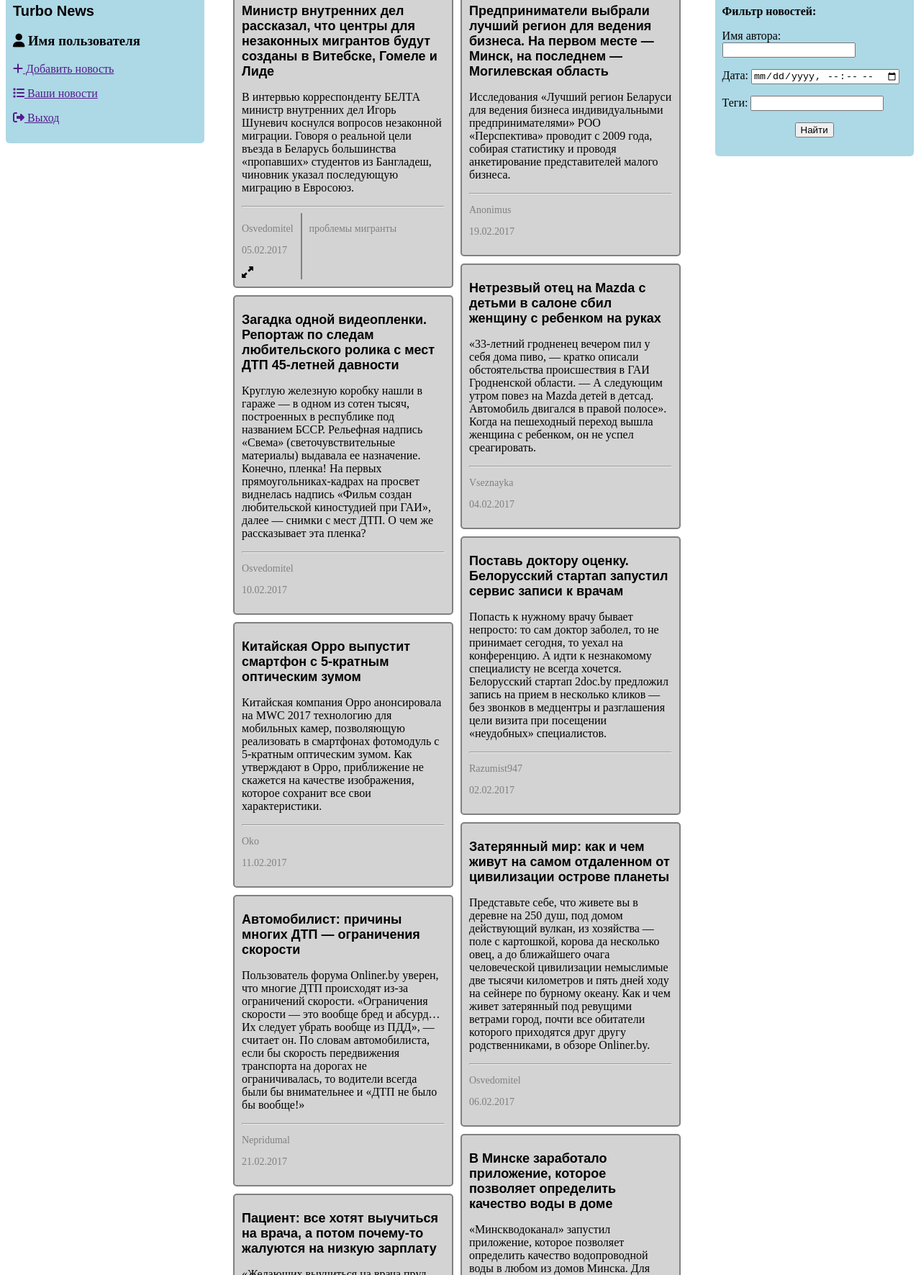
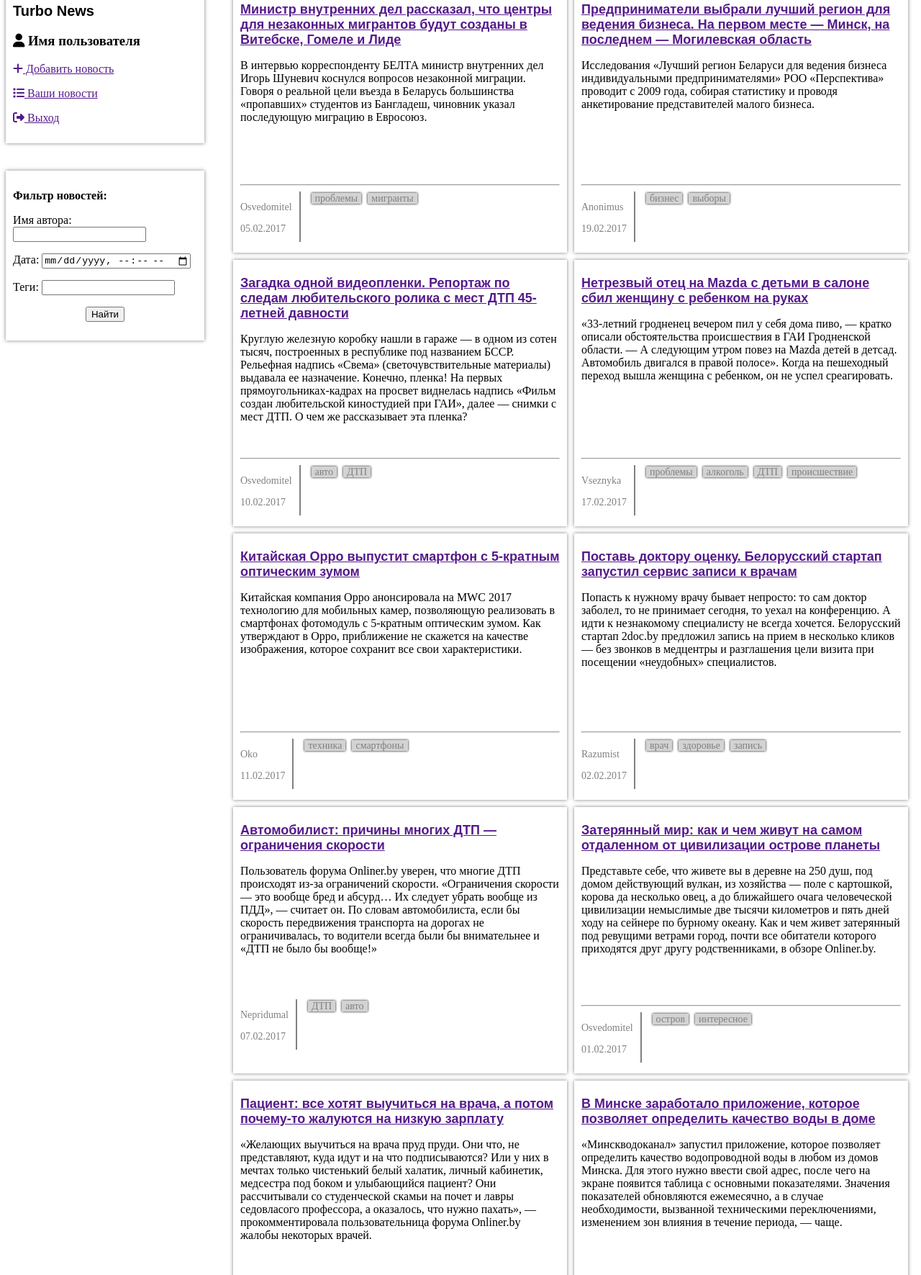
Before and after one commit to Verpad/VerpadStudyRepository, a plain HTML site: page UI/index.html in a window 1280 px wide. Shown: the part 27-1798 px from the top of the page at 72% size. Drawn offline with Linux system fonts and the light colour scheme.

Commit message:
Changed color and resized

```diff
--- a/UI/index.html
+++ b/UI/index.html
@@ -29,90 +29,176 @@
 		    </p>
 		    <p style="text-align: center"><button>Найти</button>
 		</div>
-		<div id="clearRight"></div>
+		<div class="clearLeft"></div>
 		<div class="news">
 			<div class="leftColumn">
 				<div class = "newsText">
-					<h1 class="newsTitle">Министр внутренних дел рассказал, что центры для незаконных мигрантов будут созданы в Витебске, Гомеле и Лиде</h1>
+					<div class = "newsContent">
+						<h1 class="newsTitle"><a href="">Министр внутренних дел рассказал, что центры для незаконных мигрантов будут созданы в Витебске, Гомеле и Лиде</a></h1>
 						<p>В интервью корреспонденту БЕЛТА министр внутренних дел Игорь Шуневич коснулся вопросов незаконной миграции. Говоря о реальной цели въезда в Беларусь большинства «пропавших» студентов из Бангладеш, чиновник указал последующую миграцию в Евросоюз.</p>
+					</div>
 					<hr>
 					<div class="newsInfo-left">
 						<p class = "newsInfo">Osvedomitel</p>
 						<p class = "newsInfo">05.02.2017</p>
-						<i class="fa fa-expand" aria-hidden="true"></i>
 					</div>
 					<div class="newsInfo-right">
-						<p class="newsInfo">проблемы мигранты</p>
+						<font class="newsInfo-tags">проблемы</font>
+						<font class="newsInfo-tags">мигранты</font>
 					</div>
 					<div class="clearLeft"></div>
 				</div>
 				<div class = "newsText">
-					<h1 class="newsTitle">Загадка одной видеопленки. Репортаж по следам любительского ролика с мест ДТП 45-летней давности</h1>
+					<div class = "newsContent">
+						<h1 class="newsTitle"><a href="">Загадка одной видеопленки. Репортаж по следам любительского ролика с мест ДТП 45-летней давности</a></h1>
 						<p>Круглую железную коробку нашли в гараже — в одном из сотен тысяч, построенных в республике под названием БССР. Рельефная надпись «Свема» (светочувствительные материалы) выдавала ее назначение. Конечно, пленка! На первых прямоугольниках-кадрах на просвет виднелась надпись «Фильм создан любительской киностудией при ГАИ», далее — снимки с мест ДТП. О чем же рассказывает эта пленка?</p>
+					</div>
 					<hr>
+					<div class="newsInfo-left">
 						<p class = "newsInfo">Osvedomitel</p>
 						<p class = "newsInfo">10.02.2017</p>
 					</div>
+					<div class="newsInfo-right">
+						<font class="newsInfo-tags">авто</font>
+						<font class="newsInfo-tags">ДТП</font>
+					</div>
+					<div class="clearLeft"></div>
+				</div>
 				<div class = "newsText">
-					<h1 class="newsTitle">Китайская Oppo выпустит смартфон с 5-кратным оптическим зумом</h1>
+					<div class = "newsContent">
+						<h1 class="newsTitle"><a href="">Китайская Oppo выпустит смартфон с 5-кратным оптическим зумом</a></h1>
 						<p>Китайская компания Oppo анонсировала на MWC 2017 технологию для мобильных камер, позволяющую реализовать в смартфонах фотомодуль с 5-кратным оптическим зумом. Как утверждают в Oppo, приближение не скажется на качестве изображения, которое сохранит все свои характеристики.</p>
+					</div>
 					<hr>
+					<div class="newsInfo-left">
 						<p class = "newsInfo">Oko</p>
 						<p class = "newsInfo">11.02.2017</p>
 					</div>
-				<div class = "newsText">
-					<h1 class="newsTitle">Автомобилист: причины многих ДТП — ограничения скорости</h1>
-					<p>Пользователь форума Onliner.by уверен, что многие ДТП происходят из-за ограничений скорости. «Ограничения скорости — это вообще бред и абсурд… Их следует убрать вообще из ПДД», — считает он. По словам автомобилиста, если бы скорость передвижения транспорта на дорогах не ограничивалась, то водители всегда были бы внимательнее и «ДТП не было бы вообще!»</p>
-					<hr>
-					<p class = "newsInfo">Nepridumal</p>
-					<p class = "newsInfo">21.02.2017</p>
+					<div class="newsInfo-right">
+						<font class="newsInfo-tags">техника</font>
+						<font class="newsInfo-tags">смартфоны</font>
+					</div>
+					<div class="clearLeft"></div>
 				</div>
 				<div class = "newsText">
-					<h1 class="newsTitle">Пациент: все хотят выучиться на врача, а потом почему-то жалуются на низкую зарплату</h1>
+					<div class = "newsContent">
+						<h1 class="newsTitle"><a href="">Автомобилист: причины многих ДТП — ограничения скорости</a></h1>
+						<p>Пользователь форума Onliner.by уверен, что многие ДТП происходят из-за ограничений скорости. «Ограничения скорости — это вообще бред и абсурд… Их следует убрать вообще из ПДД», — считает он. По словам автомобилиста, если бы скорость передвижения транспорта на дорогах не ограничивалась, то водители всегда были бы внимательнее и «ДТП не было бы вообще!»</p>
+					</div>
+					<div class="newsInfo-left">
+						<p class = "newsInfo">Nepridumal</p>
+						<p class = "newsInfo">07.02.2017</p>
+					</div>
+					<div class="newsInfo-right">
+						<font class="newsInfo-tags">ДТП</font>
+						<font class="newsInfo-tags">авто</font>
+					</div>
+					<div class="clearLeft"></div>
+				</div>
+				<div class = "newsText">
+					<div class = "newsContent">
+						<h1 class="newsTitle"><a href="">Пациент: все хотят выучиться на врача, а потом почему-то жалуются на низкую зарплату</a></h1>
 						<p>«Желающих выучиться на врача пруд пруди. Они что, не представляют, куда идут и на что подписываются? Или у них в мечтах только чистенький белый халатик, личный кабинетик, медсестра под боком и улыбающийся пациент? Они рассчитывали со студенческой скамьи на почет и лавры седовласого профессора, а оказалось, что нужно пахать», — прокомментировала пользовательница форума Onliner.by жалобы некоторых врачей.</p>
+					</div>
 					<hr>
+					<div class="newsInfo-left">
 						<p class = "newsInfo">Pochemuchka</p>
 						<p class = "newsInfo">20.02.2017</p>
+					</div>
+					<div class="newsInfo-right">
+						<font class="newsInfo-tags">врачи</font>
+						<font class="newsInfo-tags">проблемы</font>
+					</div>
+					<div class="clearLeft"></div>
 				</div>
 			</div>
 			<div class = "rightColumn">
 				<div class = "newsText">
-					<h1 class="newsTitle">Предприниматели выбрали лучший регион для ведения бизнеса. На первом месте — Минск, на последнем — Могилевская область</h1>
+					<div class = "newsContent">
+						<h1 class="newsTitle"><a href="">Предприниматели выбрали лучший регион для ведения бизнеса. На первом месте — Минск, на последнем — Могилевская область</a></h1>
 						<p>Исследования «Лучший регион Беларуси для ведения бизнеса индивидуальными предпринимателями» РОО «Перспектива» проводит с 2009 года, собирая статистику и проводя анкетирование представителей малого бизнеса.</p>
+					</div>
 					<hr>
+					<div class="newsInfo-left">
 						<p class = "newsInfo">Anonimus</p>
 						<p class = "newsInfo">19.02.2017</p>
 					</div>
-
-				<div class = "newsText">
-					<h1 class="newsTitle">Нетрезвый отец на Mazda с детьми в салоне сбил женщину с ребенком на руках</h1>
-					<p>«33-летний гродненец вечером пил у себя дома пиво, — кратко описали обстоятельства происшествия в ГАИ Гродненской области. — А следующим утром повез на Mazda детей в детсад. Автомобиль двигался в правой полосе». Когда на пешеходный переход вышла женщина с ребенком, он не успел среагировать.</p>
-					<hr>
-					<p class = "newsInfo">Vseznayka</p>
-					<p class = "newsInfo">04.02.2017</p>
+					<div class="newsInfo-right">
+						<font class="newsInfo-tags">бизнес</font>
+						<font class="newsInfo-tags">выборы</font>
 					</div>
-				<div class = "newsText">
-					<h1 class="newsTitle">Поставь доктору оценку. Белорусский стартап запустил сервис записи к врачам</h1>
-					<p>Попасть к нужному врачу бывает непросто: то сам доктор заболел, то не принимает сегодня, то уехал на конференцию. А идти к незнакомому специалисту не всегда хочется. Белорусский стартап 2doc.by предложил запись на прием в несколько кликов — без звонков в медцентры и разглашения цели визита при посещении «неудобных» специалистов.</p>
-					<hr>
-					<p class = "newsInfo">Razumist947</p>
-					<p class = "newsInfo">02.02.2017</p>
+					<div class="clearLeft"></div>
 				</div>
 
 				<div class = "newsText">
-					<h1 class="newsTitle">Затерянный мир: как и чем живут на самом отдаленном от цивилизации острове планеты</h1>
-					<p>Представьте себе, что живете вы в деревне на 250 душ, под домом действующий вулкан, из хозяйства — поле с картошкой, корова да несколько овец, а до ближайшего очага человеческой цивилизации немыслимые две тысячи километров и пять дней ходу на сейнере по бурному океану. Как и чем живет затерянный под ревущими ветрами город, почти все обитатели которого приходятся друг другу родственниками, в обзоре Onliner.by.</p>
+					<div class = "newsContent">
+						<h1 class="newsTitle"><a href="">Нетрезвый отец на Mazda с детьми в салоне сбил женщину с ребенком на руках</a></h1>
+						<p>«33-летний гродненец вечером пил у себя дома пиво, — кратко описали обстоятельства происшествия в ГАИ Гродненской области. — А следующим утром повез на Mazda детей в детсад. Автомобиль двигался в правой полосе». Когда на пешеходный переход вышла женщина с ребенком, он не успел среагировать.</p>
+					</div>
 					<hr>
-					<p class = "newsInfo">Osvedomitel</p>
-					<p class = "newsInfo">06.02.2017</p>
+					<div class="newsInfo-left">
+						<p class = "newsInfo">Vseznyka</p>
+						<p class = "newsInfo">17.02.2017</p>
+					</div>
+					<div class="newsInfo-right">
+						<font class="newsInfo-tags">проблемы</font>
+						<font class="newsInfo-tags">алкоголь</font>
+						<font class="newsInfo-tags">ДТП</font>
+						<font class="newsInfo-tags">происшествие</font>
+					</div>
+					<div class="clearLeft"></div>
+				</div>
+				<div class = "newsText">
+					<div class = "newsContent">
+						<h1 class="newsTitle"><a href="">Поставь доктору оценку. Белорусский стартап запустил сервис записи к врачам</a></h1>
+						<p>Попасть к нужному врачу бывает непросто: то сам доктор заболел, то не принимает сегодня, то уехал на конференцию. А идти к незнакомому специалисту не всегда хочется. Белорусский стартап 2doc.by предложил запись на прием в несколько кликов — без звонков в медцентры и разглашения цели визита при посещении «неудобных» специалистов.</p>
+					</div>
+					<hr>
+					<div class="newsInfo-left">
+						<p class = "newsInfo">Razumist</p>
+						<p class = "newsInfo">02.02.2017</p>
+					</div>
+					<div class="newsInfo-right">
+						<font class="newsInfo-tags">врач</font>
+						<font class="newsInfo-tags">здоровье</font>
+						<font class="newsInfo-tags">запись</font>
+					</div>
+					<div class="clearLeft"></div>
 				</div>
 
 				<div class = "newsText">
-					<h1 class="newsTitle">В Минске заработало приложение, которое позволяет определить качество воды в доме</h1>
+					<div class = "newsContent">
+						<h1 class="newsTitle"><a href="">Затерянный мир: как и чем живут на самом отдаленном от цивилизации острове планеты</a></h1>
+						<p>Представьте себе, что живете вы в деревне на 250 душ, под домом действующий вулкан, из хозяйства — поле с картошкой, корова да несколько овец, а до ближайшего очага человеческой цивилизации немыслимые две тысячи километров и пять дней ходу на сейнере по бурному океану. Как и чем живет затерянный под ревущими ветрами город, почти все обитатели которого приходятся друг другу родственниками, в обзоре Onliner.by.</p>
+					</div>
+					<hr>
+					<div class="newsInfo-left">
+						<p class = "newsInfo">Osvedomitel</p>
+						<p class = "newsInfo">01.02.2017</p>
+					</div>
+					<div class="newsInfo-right">
+						<font class="newsInfo-tags">остров</font>
+						<font class="newsInfo-tags">интересное</font>
+					</div>
+					<div class="clearLeft"></div>
+				</div>
+
+				<div class = "newsText">
+					<div class = "newsContent">
+						<h1 class="newsTitle"><a href="">В Минске заработало приложение, которое позволяет определить качество воды в доме</a></h1>
 						<p>«Минскводоканал» запустил приложение, которое позволяет определить качество водопроводной воды в любом из домов Минска. Для этого нужно ввести свой адрес, после чего на экране появится таблица с основными показателями. Значения показателей обновляются ежемесячно, а в случае необходимости, вызванной техническими переключениями, изменением зон влияния в течение периода, — чаще.</p>
+					</div>
 					<hr>
+					<div class="newsInfo-left">
 						<p class = "newsInfo">Vseznayka</p>
-					<p class = "newsInfo">05.03.2017</p>
+						<p class = "newsInfo">05.02.2017</p>
+					</div>
+					<div class="newsInfo-right">
+						<font class="newsInfo-tags">наука</font>
+						<font class="newsInfo-tags">приложение</font>
+						<font class="newsInfo-tags">вода</font>
+					</div>
+					<div class="clearLeft"></div>
 				</div>
 			</div>
 		</div>
--- a/UI/styles.css
+++ b/UI/styles.css
@@ -3,37 +3,63 @@
 	font-family: "Arial";
 }
 .userField {
-	background-color: lightblue;
-	width: 20%;	/*250px / 1000px*/
+	background-color: white;
+	box-shadow: 0 0 5px rgba(0,0,0,0.5);
+	width: 20%;	/*200px / 1000px*/
 	padding: 10px;
 	position: fixed;
-	border-radius: 5px;
+	border-radius: 0px;
 	float: left;
 	text-align: left;
 }
+#filter{
+	margin-top: 20%;
+	background-color: white;
+	box-shadow: 0 0 5px rgba(0,0,0,0.5);
+	width: 20%;	/*200px / 1000px*/
+	padding: 10px;
+	float: left;
+	position: fixed;
+	border-radius: 0px;
+}
 .news {
-	width: 50%;	/*500px / 1000px*/
+	width: 75%;	/*500px / 1000px*/
 	margin-left: 25%;
 }
 .newsText{
-	border-radius: 5px;
-	background-color: lightgray;
+	border-radius: 0px;
+	background-color: white;
+	box-shadow: 0 0 5px rgba(0,0,0,0.5);
 	padding: 10px;
-	border: 2px solid gray;
+	border: 0px solid gray;
 	margin-right: 10px;
 	margin-bottom: 10px;
+	height: 350px;
+}
+.newsContent {
+	height: 70%;
 }
 .newsInfo{
 	color: gray;
 	font-size: 14px;
 }
+.newsInfo-tags {
+	color: gray;
+	box-shadow: 0 0 3px rgba(0,0,0,1);
+	background: lightgray;
+	font-size: 14px;
+	padding-left: 5px;
+	padding-right: 5px;
+	margin-left: 5px;
+}
 .newsInfo-left{
-
+	height: 20%;
 	border-right: 2px solid gray;
 	float: left;
 	padding-right: 10px;
 }
 .newsInfo-right{
+	height: 20%;
 	padding-left: 10px;
 	float: left;
 }
@@ -52,20 +78,12 @@
 .clearLeft{
 	clear: left;
 }
-#filter{
-	margin-left: 77%;
-	background-color: lightblue;
-	width: 20%;	/*250px / 1000px*/
-	padding: 10px;
-	float: right;
-	position: fixed;
-	border-radius: 5px;
-}
 #clearRight{
 	clear: right;
 }
 #footer{
-	background-color: lightblue;
+	background-color: white;
+	box-shadow: 0 0 5px rgba(0,0,0,1);
 	text-align: center;
 	padding: 5px;
 	bottom:0px;
```
Lines whose indentation alone changed are shown as unchanged.
